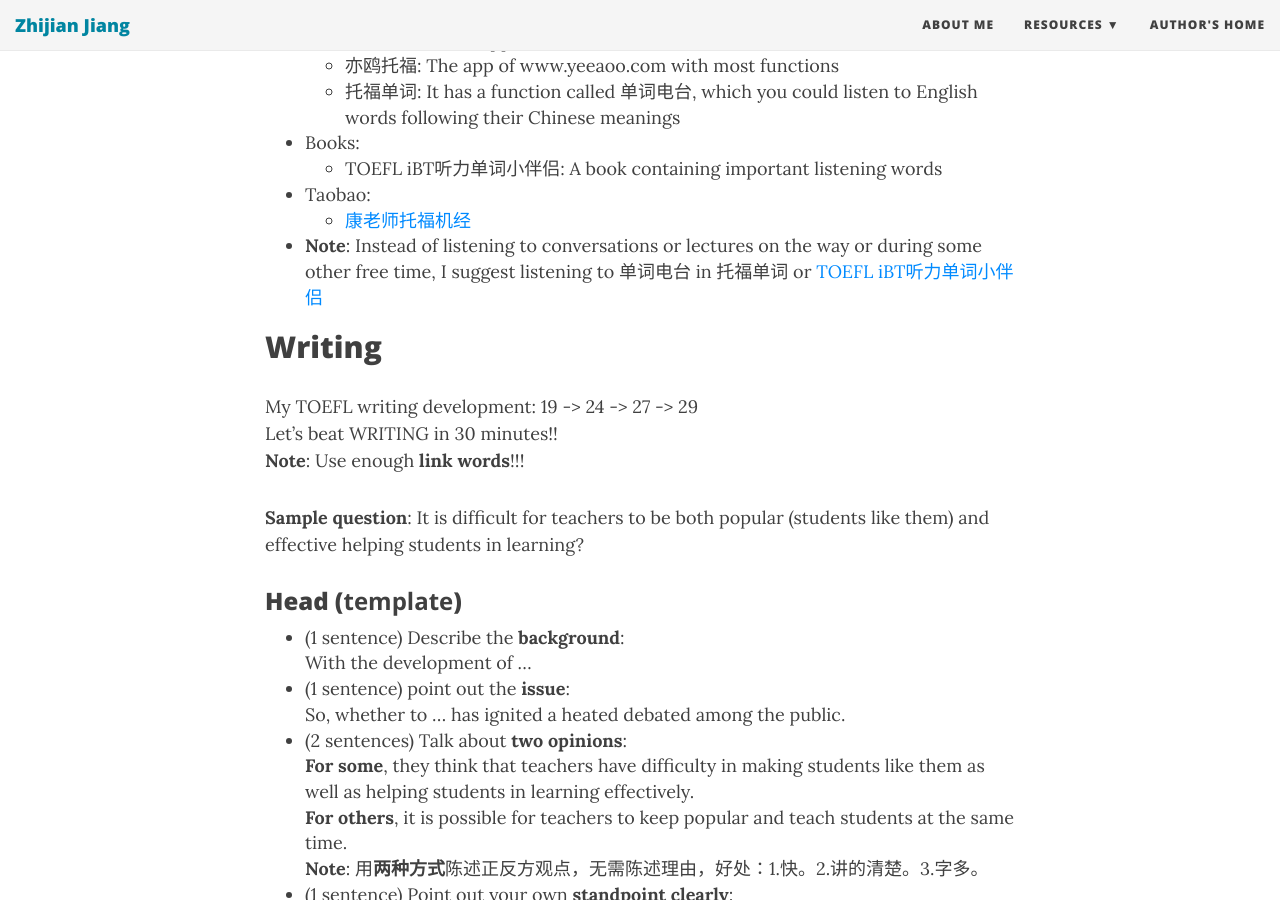
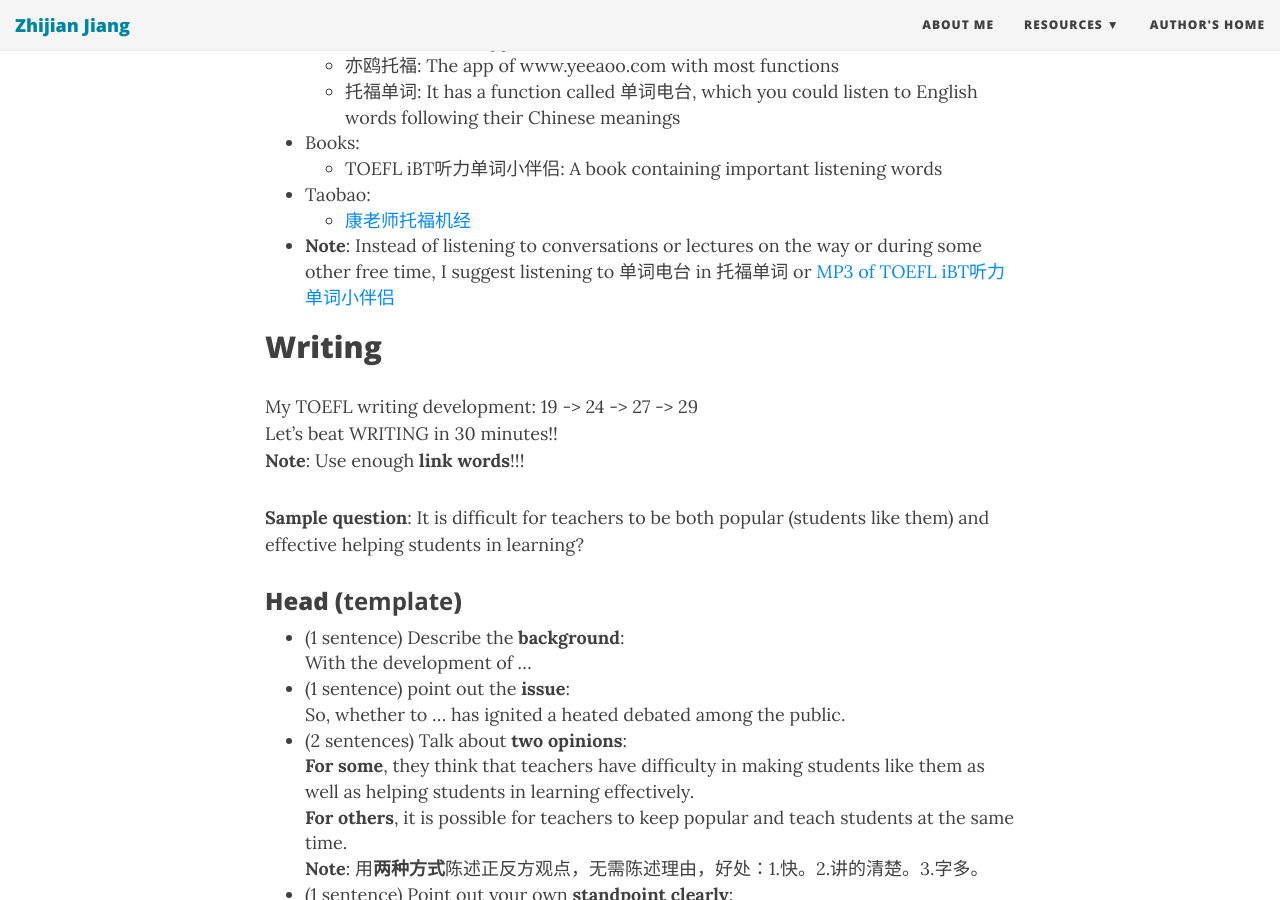
Before and after one commit to softwarelight/ZhijianJiang, a Jekyll site: the page built from _posts/2016-09-24-TOEFL-experience.md, in a window 1280 px wide and 900 px high, scrolled down 574 px. Built offline with Jekyll 4.4.1, drawn with Linux system fonts in a browser that asks for light colours; nearby versions of some CDN libraries.

Commit message:
Update 2016-09-24-TOEFL-experience.md

```diff
--- a/_posts/2016-09-24-TOEFL-experience.md
+++ b/_posts/2016-09-24-TOEFL-experience.md
@@ -18,7 +18,7 @@ After struggling with TOEFL four times, from 78 to 106, maybe some of my ideas a
     * TOEFL iBT听力单词小伴侣: A book containing important listening words
 * Taobao:
     * [康老师托福机经](https://klstfjj.taobao.com/shop/view_shop.htm?spm=a230r.1.14.10.9AwTXA&user_number_id=1614500185)
-* **Note**: Instead of listening to conversations or lectures on the way or during some other free time, I suggest listening to 单词电台 in 托福单词 or [TOEFL iBT听力单词小伴侣](http://pan.baidu.com/s/1dEDAaSp)
+* **Note**: Instead of listening to conversations or lectures on the way or during some other free time, I suggest listening to 单词电台 in 托福单词 or [MP3 of TOEFL iBT听力单词小伴侣](http://pan.baidu.com/s/1dEDAaSp)
 
 ## Writing
 My TOEFL writing development: 19 -> 24 -> 27 -> 29
```
